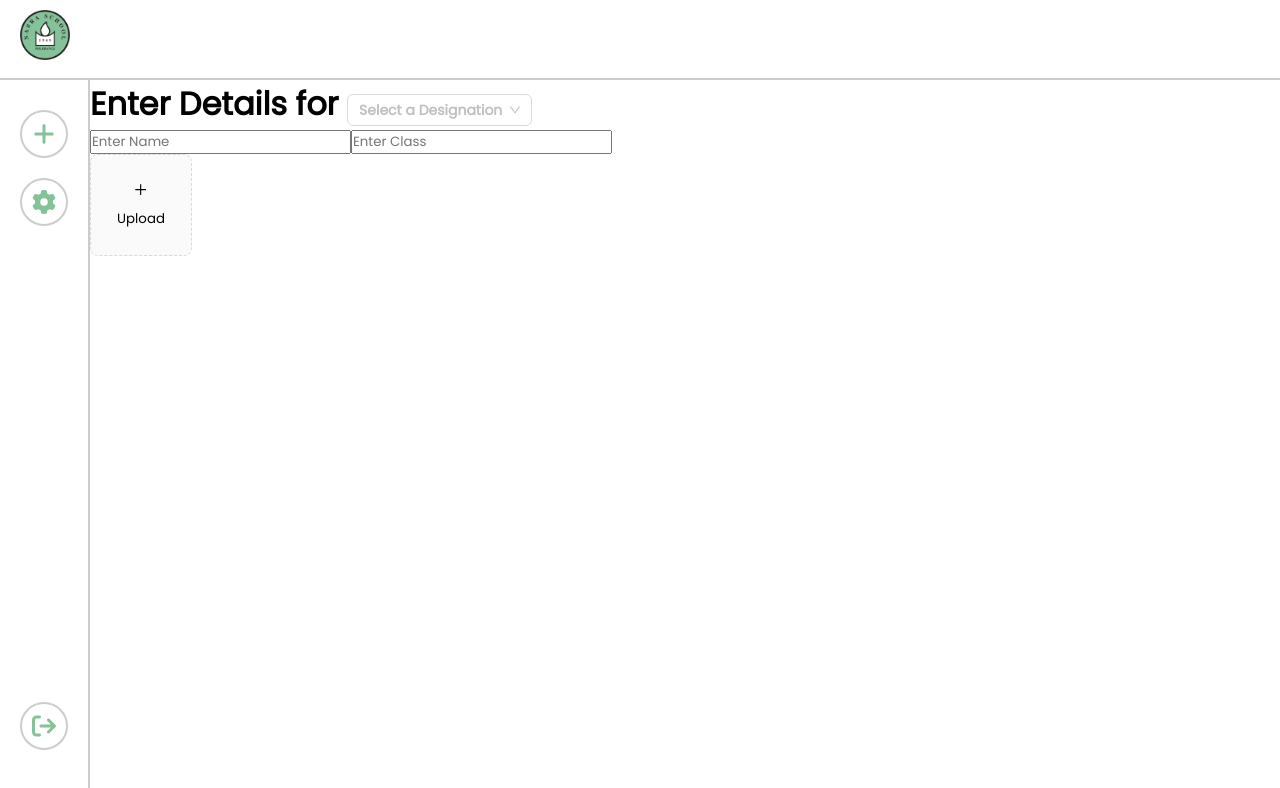
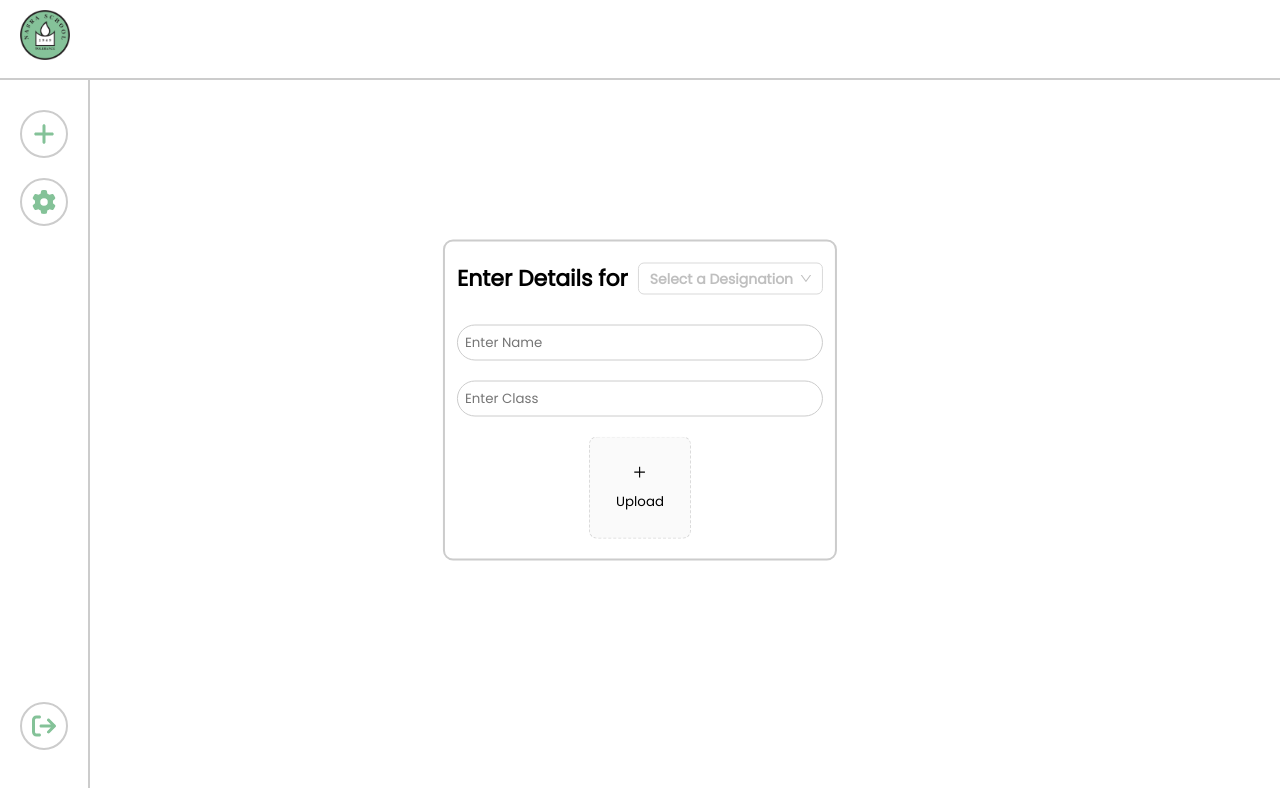
Before and after one commit to AzaanUllah-Khan/Voting-Web-Admin-Panel, a React (Vite) app: page /admin in a window 1280 px wide. Shown: the top 788 px of the page. Built offline with nearby package versions, Linux system fonts and the light colour scheme.

Commit message:
popup centered

```diff
--- a/src/Components/MainP/Components/Dropdown.jsx
+++ b/src/Components/MainP/Components/Dropdown.jsx
@@ -2,6 +2,7 @@ import React from 'react';
 import { Select } from 'antd';
 const Dropdown = () => (
   <Select
+    style={{ cursor: "pointer" }}
     showSearch
     placeholder="Select a Designation"
     filterOption={(input, option) =>
--- a/src/Components/MainP/Components/Popup.jsx
+++ b/src/Components/MainP/Components/Popup.jsx
@@ -1,6 +1,7 @@
 import React from 'react'
 import Uploadd from './Upload'
 import Dropdown from './Dropdown'
+import './index.css'
 
 const Popup = () => {
   return (
--- a/src/Components/MainP/Components/index.css
+++ b/src/Components/MainP/Components/index.css
@@ -24,3 +24,34 @@
   color: white !important;
   border-color: black !important;
 }
+.poppup{
+  display: flex;
+  flex-direction: column;
+  align-items: center;
+  border: 2px solid #ccc;
+  border-radius: 10px;
+  gap: 20px;
+  position: absolute;
+  top: 50%;
+  left: 50%;
+  transform: translate(-50%,-50%);
+  padding: 20px 12px
+}
+.poppup h1{
+  display: flex;
+  align-items: center;
+  justify-content: center;
+  gap: 10px;
+  font-size: 22px;
+  margin-bottom: 10px;
+}
+.poppup input{
+  width: 100%;
+  padding: 7px;
+  border-radius: 30px;
+  outline: none;
+  border: 1px solid #ccc;
+}
+.sellect{
+  cursor: pointer;
+}
```
